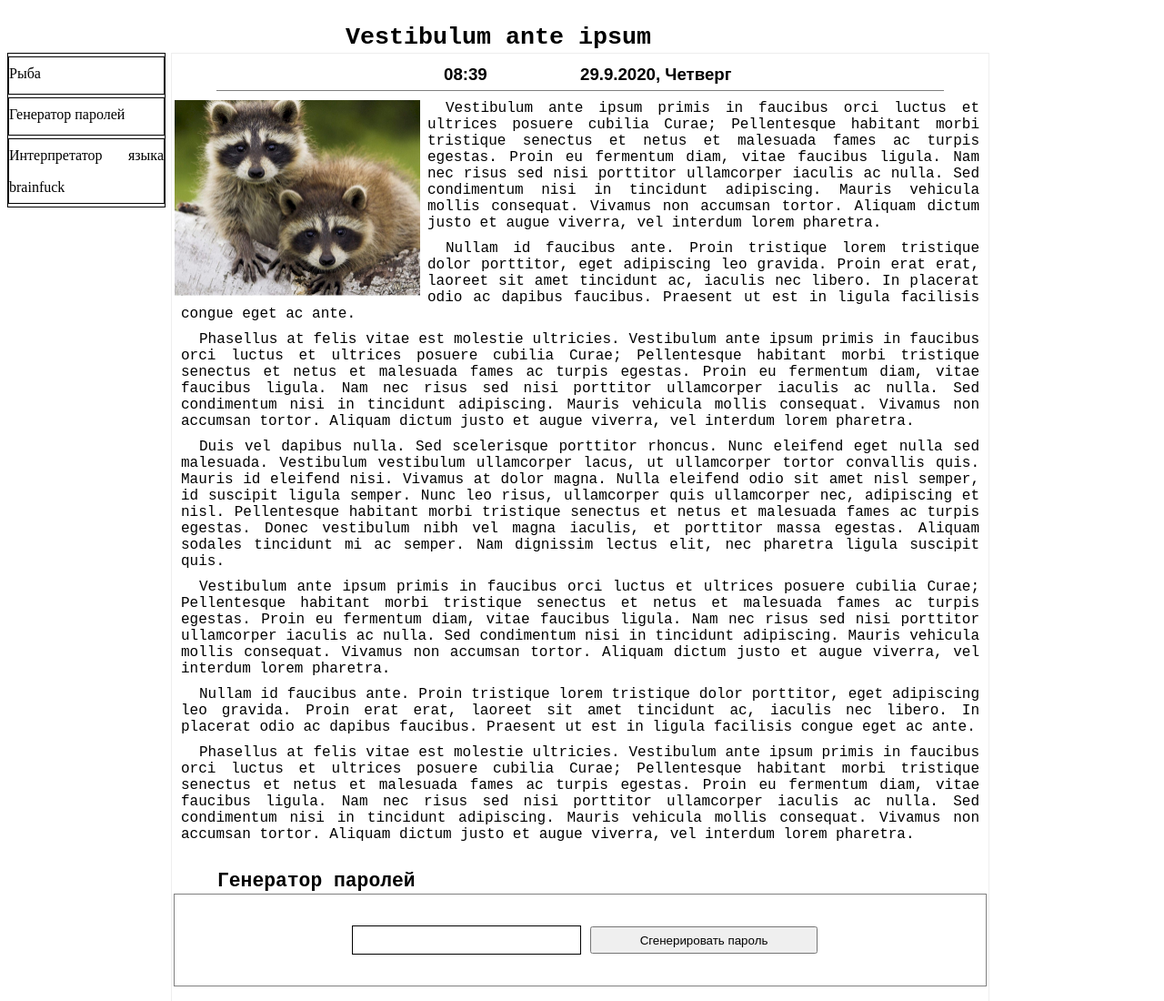
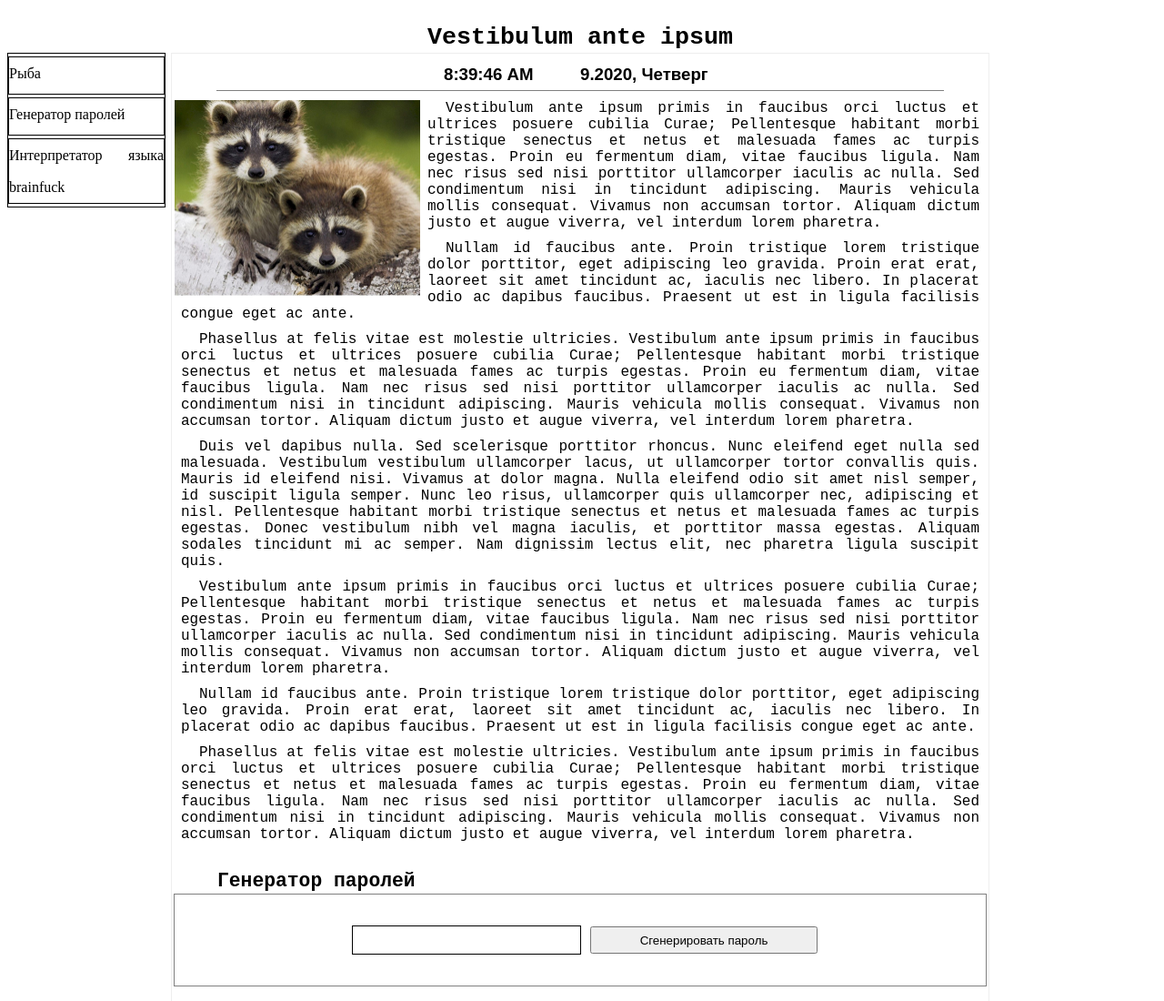
Before and after one commit to A-I-A/greetings_page, a plain HTML site: page greetings.html in a window 1280 px wide. Shown: the top 1100 px of the page at 91% size. Drawn offline with Linux system fonts and the light colour scheme.

Commit message:
clock upgrade

```diff
--- a/clock.js
+++ b/clock.js
@@ -10,23 +10,17 @@ function clock () {
         context.clearRect(0,0, context.width, context.height);
         context.textBaseline='top';
         context.font='bold 14pt Arial';
-        minutes = formatTime(now.getMinutes());
-        hours = formatTime(now.getHours());
+        time = now.toLocaleTimeString();
         day = formatDay(now.getDay());
-        date = `${now.getDate()}.${now.getMonth()}.${now.getFullYear()}`;
-        context.fillText(`${hours}:${minutes}`,250 ,10);
+        date = `${now.getMonth()}.${now.getFullYear()}`;
+        context.fillText(`${time}`,250 ,10);
         context.fillText(`${date}, ${day}`,400 ,10);
         context.restore();
         window.requestAnimationFrame(clock);
      };
      window.requestAnimationFrame(clock);
 
-function formatTime (t){
-  if(t < 10){
-      return `0${t}`
-  }
-  return t;
-}
+
 
 function formatDay (d){
   switch (d){
--- a/style.css
+++ b/style.css
@@ -1,9 +1,9 @@
 body {
   background: url("fon1.jpg");
-   display:grid;
-  grid-template-columns: 180px 900px ;
+  display:grid;
+  grid-template-columns: 180px 900px;
   grid-template-rows: 50px 1fr 50px;
-  grid-template-areas: "h h" "a m" "f f";
+  grid-template-areas: "a h " "a m" "a f";
 }
 header {
   grid-area: h;
@@ -100,7 +100,7 @@ main {
 footer {
   grid-area: f;
 }
-footer ul {list-style: none inside;}
+footer ul {list-style: none inside; margin-left:auto; margin-right:auto;}
 footer li {float: left; }
 footer a:link, footer a:visited {
   display: block;
```
